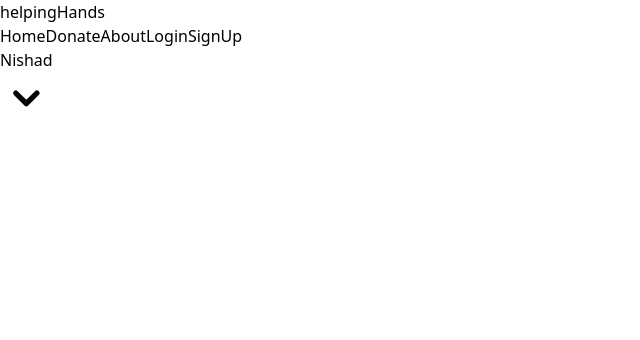
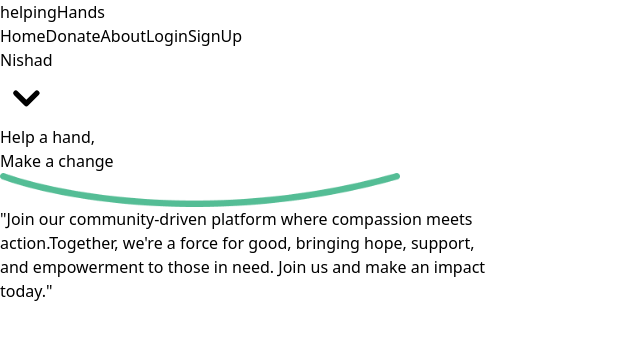
Before and after one commit to NISHAD-ALI/helpingHands_client, a React (Vite) app: page / in a window 1280 px wide. Shown: the top 340 px of the page, without its empty margins (0-640 px from the left). Built offline with nearby package versions, Linux system fonts and the light colour scheme.

Commit message:
new  commit

```diff
--- a/src/Pages/User/Home.tsx
+++ b/src/Pages/User/Home.tsx
@@ -6,7 +6,7 @@ const Home = () => {
   return (
     <div className='bg-gradient-to-br from-teal-50 to-green-200'>
       <Nav  />
-
+      <MainBanner />
     </div>
   );
 };
```
